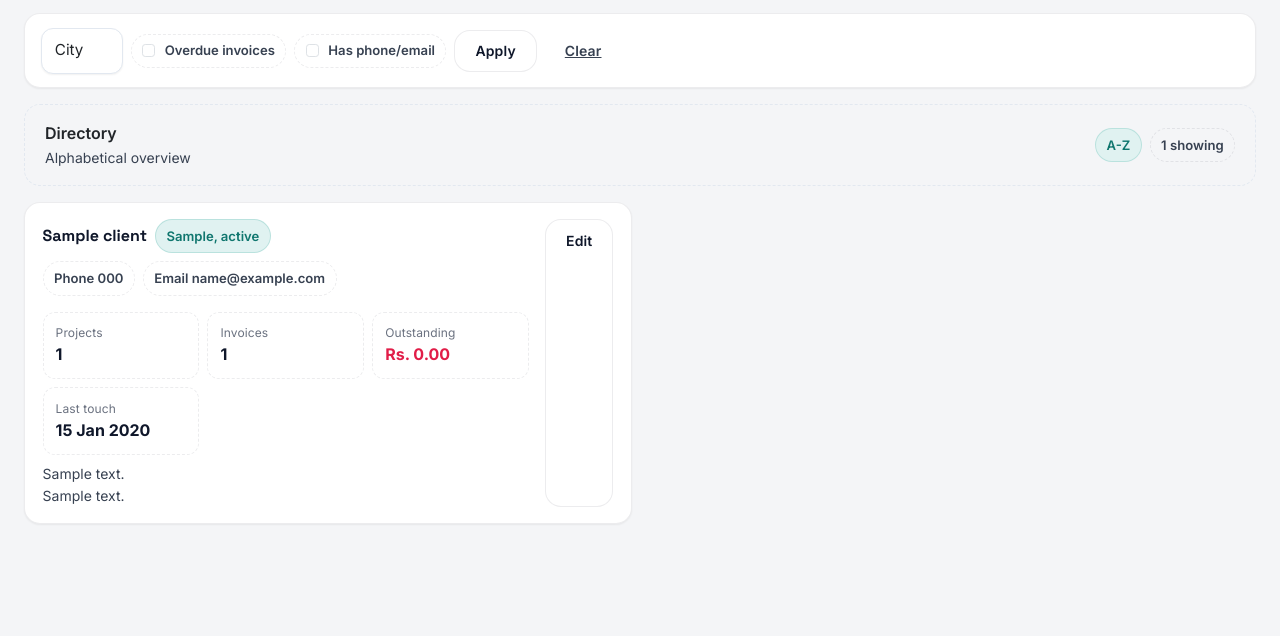
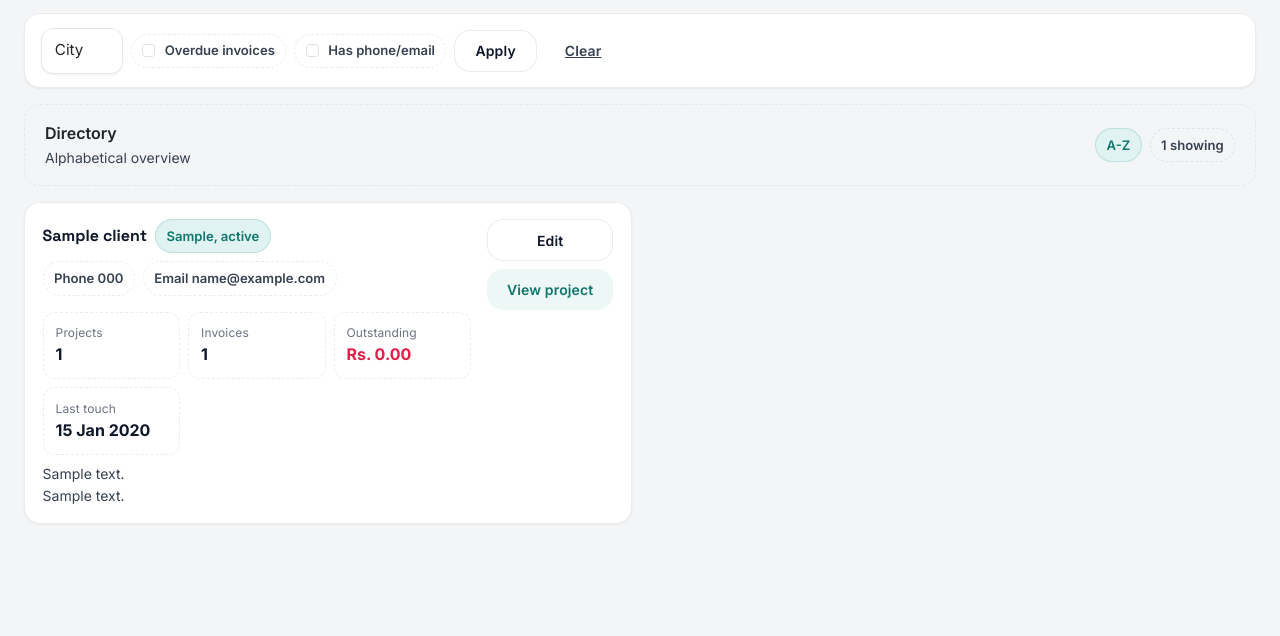
Before and after one commit to itzpraveen/novart, a Django app: page /clients/ in a window 1280 px wide. Shown: the part 422-1058 px from the top of the page. Run offline with Django 5.2, Linux system fonts and the light colour scheme; a user stored in the database is signed in; tables that the repository leaves empty hold one stand-in row (values such as "Sample post"); data that the repository does not hold is empty; some libraries are stand-ins or nearby versions.

Commit message:
feat: quick project link on client card when only one project

```diff
--- a/portal/views.py
+++ b/portal/views.py
@@ -209,6 +209,7 @@ def client_list(request):
         .annotate(
             project_count=Count('projects', distinct=True),
             invoice_count=Count('projects__invoices', distinct=True),
+            first_project_id=Subquery(Project.objects.filter(client=OuterRef('pk')).values('pk')[:1]),
             invoice_total=Coalesce(
                 Subquery(invoice_totals),
                 Value(0, output_field=DecimalField(max_digits=14, decimal_places=2)),
--- a/templates/portal/clients.html
+++ b/templates/portal/clients.html
@@ -146,12 +146,18 @@
                                 {% endif %}
                             </div>
                         </div>
-                        <div class="text-end client-actions d-none d-md-flex">
+                        <div class="text-end client-actions d-none d-md-flex flex-column gap-2">
                             <a class="btn btn-sm btn-outline-secondary" href="{% url 'client_edit' client.pk %}">Edit</a>
+                            {% if client.project_count == 1 and client.first_project_id %}
+                                <a class="btn btn-sm btn-soft" href="{% url 'project_detail' client.first_project_id %}">View project</a>
+                            {% endif %}
                         </div>
                     </div>
                     <div class="d-md-none mt-3 d-flex gap-2">
                         <a class="btn btn-outline-secondary btn-sm flex-grow-1" href="{% url 'client_edit' client.pk %}">Edit</a>
+                        {% if client.project_count == 1 and client.first_project_id %}
+                            <a class="btn btn-soft btn-sm flex-grow-1" href="{% url 'project_detail' client.first_project_id %}">Project</a>
+                        {% endif %}
                     </div>
                 </article>
             {% empty %}
```
